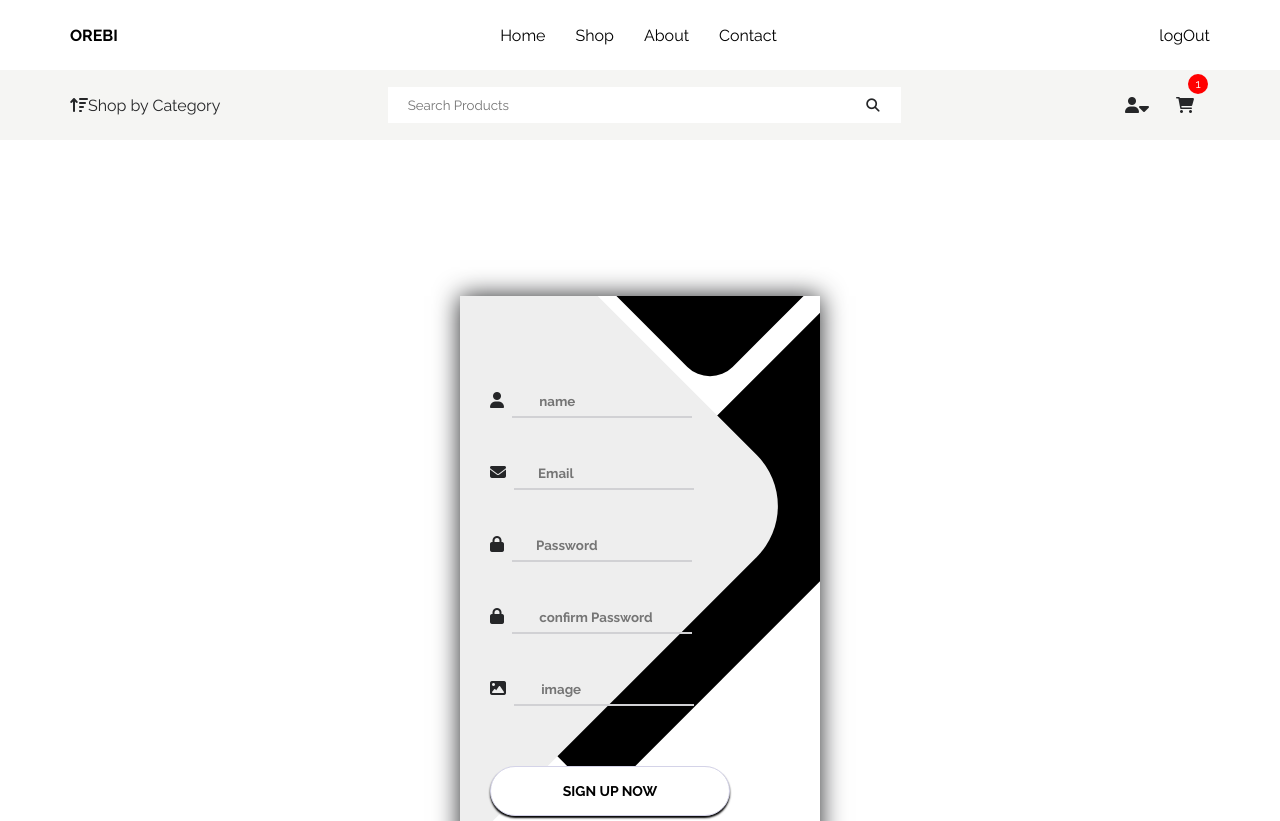
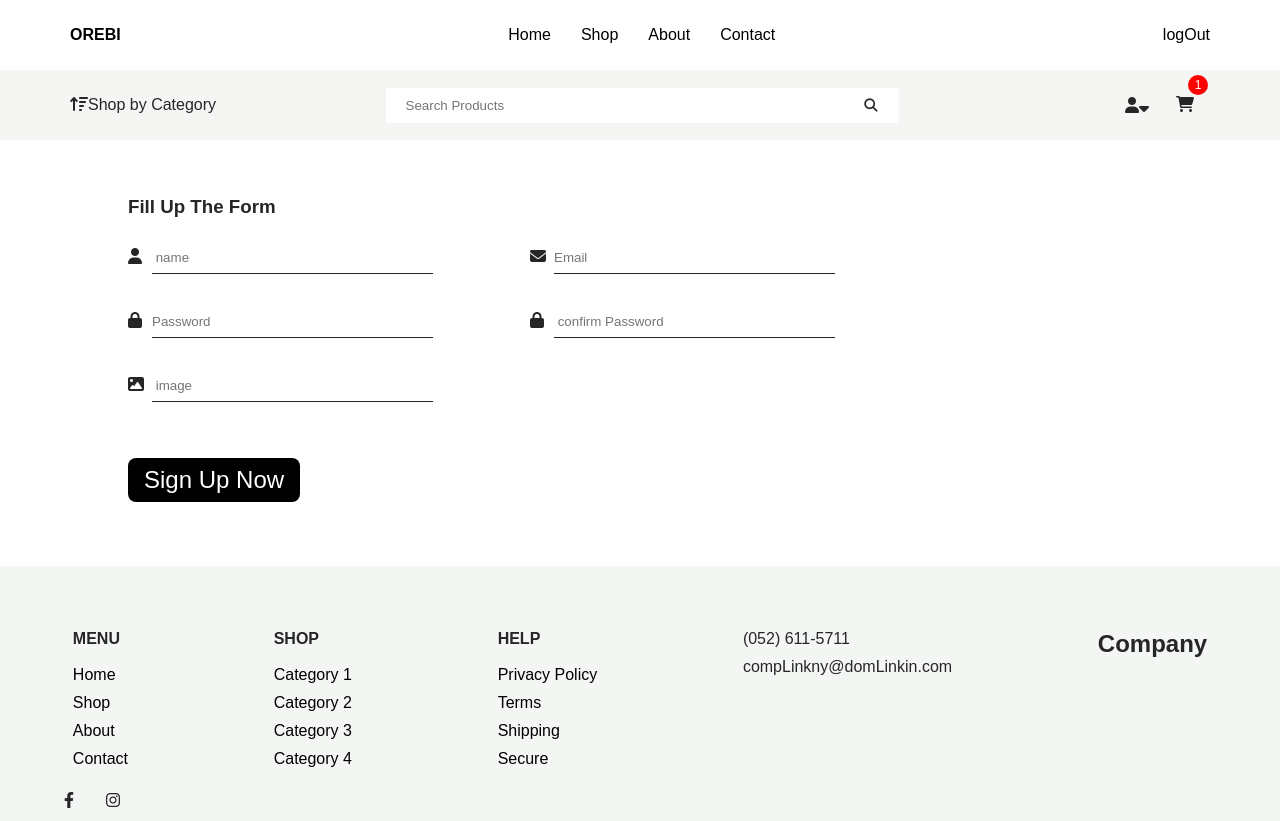
Before and after one commit to CA-G12/E-Commerce-Team3, a React (Create React App) app in the folder client/: page /users/signup in a window 1280 px wide. Shown: the top 821 px of the page. Built offline with nearby package versions, Linux system fonts and the light colour scheme.

Commit message:
edit css for signIn & SignUp Pages related to #107

```diff
--- a/client/src/components/Pages/signup/signup.css
+++ b/client/src/components/Pages/signup/signup.css
@@ -1,139 +1,49 @@
-@import url('https://fonts.googleapis.com/css?family=Raleway:400,700');
-
-* {
-	box-sizing: border-box;
-	margin: 0;
-	padding: 0;
-	font-family: Raleway, sans-serif;
+.sign-up-container {
+  margin-top: 3rem;
+  display: flex;
+  flex-direction: column;
+  align-items: flex-start;
+  margin: 1rem 0 0 8rem;
+  gap: 1.5rem;
+}
+.sign-up-form {
+  display: flex;
+  flex-direction: row;
+  flex-wrap: wrap;
+  align-items: flex-start;
+  gap: rem;
+}
+.sign-up-form .signupfield {
+  width: 40%;
+  margin-bottom: 2rem;
+}
+.sign-up-form .signupfield i {
+  width: 1rem;
+}
+.sign-up-form .signupfield input {
+  height: 2rem;
+  border: none;
+  outline: none;
+  width: 70%;
+  border-bottom: 0.1rem solid;
 }
 
-
-.container-signup {
-	display: flex;
-	align-items: center;
-	justify-content: center;
-	min-height: 100vh;
+.sign-up-container span {
+  height: 2rem;
+  background-color: black;
+  width: 8rem;
+  color: white;
+  height: auto;
+  padding: 0.5rem 1rem;
+  border-radius: 0.5rem;
 }
 
-.screen {
-	background: white;
-	position: relative;
-	height: 600px;
-	width: 360px;
-	box-shadow: 0px 0px 24px;
+.sign-up-container span {
+  width: auto;
+  color: white;
+  font-size: 1.5rem;
 }
 
-.screen__content {
-	z-index: 1;
-	position: relative;
-	height: 100%;
+.sign-up-container span:hover {
+  cursor: pointer;
 }
-
-.screen__background {
-	position: absolute;
-	top: 0;
-	left: 0;
-	right: 0;
-	bottom: 0;
-	z-index: 0;
-	-webkit-clip-path: inset(0 0 0 0);
-	clip-path: inset(0 0 0 0);
-}
-
-.screen__background__shape {
-	transform: rotate(45deg);
-	position: absolute;
-}
-
-.screen__background__shape1 {
-	height: 520px;
-	width: 520px;
-	background: #eee;
-	top: -50px;
-	right: 120px;
-	border-radius: 0 72px 0 0;
-}
-
-.screen__background__shape2 {
-	height: 220px;
-	width: 220px;
-	background: black;
-	top: -172px;
-	right: 0;
-	border-radius: 32px;
-}
-
-.screen__background__shape3 {
-	height: 540px;
-	width: 190px;
-	background: black;
-	top: -24px;
-	right: 0;
-	border-radius: 32px;
-}
-
-
-
-.container-signup .signup {
-	width: 300px;
-	padding: 30px;
-	padding-top: 70px;
-	padding-left: px;
-}
-
-.signup__field {
-	padding: 20px 0px;
-	position: relative;
-}
-
-
-
-.signup__input {
-	border: none;
-	border-bottom: 2px solid #D1D1D4;
-	background: none;
-	padding: 7px;
-	padding-left: 24px;
-	font-weight: 700;
-	width: 75%;
-	transition: .2s;
-}
-
-.signup__input:active,
-.signup__input:focus,
-.signup__input:hover {
-	outline: none;
-	border-bottom-color: black;
-}
-
-.signup__submit {
-	background: #fff;
-	font-size: 14px;
-	margin-top: 40px;
-	padding: 16px 20px;
-	border-radius: 26px;
-	border: 1px solid #D4D3E8;
-	text-transform: uppercase;
-	font-weight: 700;
-	display: flex;
-	justify-content: center;
-	align-items: center;
-	width: 100%;
-	color: black;
-	box-shadow: 0px 2px 2px black;
-	cursor: pointer;
-	transition: .2s;
-
-}
-
-.signup__submit:active,
-.signup__submit:focus,
-.signup__submit:hover {
-	border-color: black;
-	outline: none;
-}
-
-.handle-error {
-	margin: 0px;
-	color: red;
-}
--- a/client/src/components/Pages/signup/signup.jsx
+++ b/client/src/components/Pages/signup/signup.jsx
@@ -2,27 +2,26 @@ import React, { useState } from 'react';
 import axios from 'axios';
 import * as yup from 'yup';
 import { useNavigate } from 'react-router-dom';
-import signSchema from '../../../utils/fetch';
 import { toast } from 'react-toastify';
 import 'react-toastify/dist/ReactToastify.css';
 
 import './signup.css';
 const signSh = yup.object().shape({
+  confirmPassword: yup
+    .string()
+    .oneOf([yup.ref('password')], 'The field must match')
+    .required('The confirm password field is required'),
+  avatar: yup.string().required('The Image field is required'),
+  password: yup
+    .string()
+    .min(8, 'must be more than 8 characters')
+    .required('The password field is required'),
   username: yup.string().required('The name field is required'),
   email: yup
     .string()
     .email('this field must be an email')
     .required('The email field is required')
     .trim(),
-  password: yup
-    .string()
-    .min(8, 'must be more than 8 characters')
-    .required('The password field is required'),
-  confirmPassword: yup
-    .string()
-    .oneOf([yup.ref('password')], 'The field must match')
-    .required('The confirm password field is required'),
-  avatar: yup.string().required('The avatar  field is required'),
 });
 
 function Signup() {
@@ -74,77 +73,63 @@ function Signup() {
   };
 
   return (
-    <div className="container-signup">
-      <div className="screen">
-        <div className="screen__content">
-          <form className="signup">
-            <div className="signup__field">
-              <i className="signup__icon fas fa-user"></i>
+    <div className="sign-up-container ">
+      <h3>Fill Up The Form</h3>
+      <form className="sign-up-form">
+        <div className="signupfield">
+          <i className="signupicon fas fa-user"></i>
           <input
             type="text"
-                className="signup__input"
+            className="signupinput"
             placeholder=" name"
             id="username"
             onChange={(e) => setName(e.target.value)}
           />
         </div>
-            <div className="signup__field">
-              <i className=" signup__icon fas  fa-envelope"></i>
+        <div className="signupfield">
+          <i className=" signupicon fas  fa-envelope"></i>
           <input
             type="email"
-                className="signup__input"
+            className="signupinput"
             placeholder="Email"
             id="email"
             onChange={(e) => setEmail(e.target.value)}
           />
         </div>
-            <div className="signup__field">
-              <i className="signup__icon fas fa-lock"></i>
+        <div className="signupfield">
+          <i className="signupicon fas fa-lock"></i>
           <input
             type="password"
-                className="signup__input"
+            className="signupinput"
             placeholder="Password"
             id="password"
             onChange={(e) => setPassword(e.target.value)}
           />
         </div>
-            <div className="signup__field">
-              <i className="signup__icon fas fa-lock"></i>
+        <div className="signupfield">
+          <i className="signupicon fas fa-lock"></i>
           <input
             type="password"
-                className="signup__input"
+            className="signupinput"
             placeholder=" confirm Password"
             id="confirmpassword"
             onChange={(e) => setConfPassword(e.target.value)}
           />
         </div>
-            <div className="signup__field">
-              <i className=" signup__icon fas fa-image"></i>
+        <div className="signupfield">
+          <i className=" signupicon fas fa-image"></i>
           <input
             type="text"
-                className="signup__input"
+            className="signupinput"
             placeholder=" image"
             id="logo"
             onChange={(e) => setAvatar(e.target.value)}
           />
         </div>
-
-            <span
-              onClick={register}
-              className="button signup__submit"
-              id="signup"
-            >
-              sign up Now
+      </form>
+      <span onClick={register} className="button signupsubmit" id="signup">
+        Sign Up Now
       </span>
-          </form>
-        </div>
-        <div className="screen__background">
-          <span className="screen__background__shape screen__background__shape4"></span>
-          <span className="screen__background__shape screen__background__shape3"></span>
-          <span className="screen__background__shape screen__background__shape2"></span>
-          <span className="screen__background__shape screen__background__shape1"></span>
-        </div>
-      </div>
     </div>
   );
 }
--- a/client/src/components/Pages/users/SignIn.component.jsx
+++ b/client/src/components/Pages/users/SignIn.component.jsx
@@ -85,9 +85,8 @@ function SignIn() {
 
   return (
     <div className="sign-in-container">
-      <div className="screen">
-        <div className="screencontent">
-          <form className="login">
+      <h3>Fill Up The Form</h3>
+      <form className="sign-in-form">
         <div className="loginfield">
           <i className=" loginicon fas  fa-envelope"></i>
           <input
@@ -110,19 +109,11 @@ function SignIn() {
         </div>
         <button type="button" className="button loginsubmit" id="login">
           <span className="buttontext" onClick={signin}>
-                Log In Now
+            Sign In
           </span>
-              <i className="buttonicon fas fa-chevron-right"></i>
+          <i className="buttonicon fas fa-chevron-right"> </i>
         </button>
       </form>
-        </div>
-        <div className="screenbackground">
-          <span className="screenbackgroundshape screenbackgroundshape4"></span>
-          <span className="screenbackgroundshape screenbackgroundshape3"></span>
-          <span className="screenbackgroundshape screenbackgroundshape2"></span>
-          <span className="screenbackgroundshape screenbackgroundshape1"></span>
-        </div>
-      </div>
     </div>
   );
 }
--- a/client/src/components/Pages/users/SignIn.css
+++ b/client/src/components/Pages/users/SignIn.css
@@ -1,127 +1,51 @@
-* {
-  box-sizing: border-box;
-  margin: 0;
-  padding: 0;
-  font-family: Raleway, sans-serif;
+.sign-in-container {
+  margin-top: 3rem;
+  display: flex;
+  flex-direction: column;
+  align-items: flex-start;
+  margin: 1rem 0 0 8rem;
+  gap: 1.5rem;
+}
+.sign-in-form {
+  display: flex;
+  flex-direction: column;
+  align-items: flex-start;
+  gap: 1.5rem;
+  width: 80%;
+}
+.sign-in-form .loginfield {
+  width: 80%;
+}
+.sign-in-form .loginfield i {
+  width: 1rem;
+}
+.sign-in-form .loginfield input {
+  width: 50%;
+  height: 2rem;
+  border: none;
+  outline: none;
+  border-bottom: 0.1rem solid;
 }
 
-.sign-in-container {
-  display: flex;
-  align-items: center;
-  justify-content: center;
-  align-items: center;
-  min-height: 100vh;
+.sign-in-form button {
+  height: 2rem;
+  background-color: black;
+  width: 8rem;
+  color: white;
+  height: auto;
+  padding: 0.5rem 1rem;
+  border-radius: 0.5rem;
 }
 
-.screen {
-  background: white;
-  position: relative;
-  height: 600px;
-  width: 360px;
-  box-shadow: 0px 0px 24px;
+.sign-in-form button span {
+  color: white;
+  font-size: 1.5rem;
 }
 
-.screencontent {
-  z-index: 1;
-  position: relative;
-  height: 100%;
+.sign-in-form button span:hover {
+  cursor: pointer;
 }
 
-.screenbackground {
-  position: absolute;
-  top: 0;
-  left: 0;
-  right: 0;
-  bottom: 0;
-  z-index: 0;
-  -webkit-clip-path: inset(0 0 0 0);
-  clip-path: inset(0 0 0 0);
+.sign-in-form button i {
+  color: white;
 }
-
-.screenbackgroundshape {
-  transform: rotate(45deg);
-  position: absolute;
-}
-
-.screenbackgroundshape1 {
-  height: 520px;
-  width: 520px;
-  background: #eee;
-  top: -50px;
-  right: 120px;
-  border-radius: 0 72px 0 0;
-}
-
-.screenbackgroundshape2 {
-  height: 220px;
-  width: 220px;
-  background: black;
-  top: -172px;
-  right: 0;
-  border-radius: 32px;
-}
-
-.screenbackgroundshape3 {
-  height: 540px;
-  width: 190px;
-  background: black;
-  top: -24px;
-  right: 0;
-  border-radius: 32px;
-}
-
-.sign-in-container .login {
-  width: 320px;
-  padding: 30px;
-  padding-top: 175px;
-  padding-left: 7px;
-}
-
-.sign-in-container .loginfield {
-  padding: 20px 0px;
-  position: relative;
-}
-
-.logininput {
-  border: none;
-  border-bottom: 2px solid #d1d1d4;
-  background: none;
-  padding: 7px;
-  padding-left: 24px;
-  font-weight: 700;
-  width: 75%;
-  transition: 0.2s;
-}
-
-.logininput:active,
-.logininput:focus,
-.logininput:hover {
-  outline: none;
-  border-bottom-color: black;
-}
-
-.loginsubmit {
-  background: #fff;
-  font-size: 14px;
-  margin-top: 50px;
-  padding: 16px 20px;
-  border-radius: 14px;
-  border: 1px solid #d4d3e8;
-  text-transform: uppercase;
-  font-weight: 700;
-  display: flex;
-  justify-content: center;
-  align-items: center;
-  width: 100%;
-  color: black;
-  box-shadow: 0px 2px 2px black;
-  cursor: pointer;
-  transition: 0.2s;
-}
-
-.loginsubmit:active,
-.loginsubmit:focus,
-.loginsubmit:hover {
-  border-color: black;
-  outline: none;
-}
```
Lines whose indentation alone changed are shown as unchanged.
